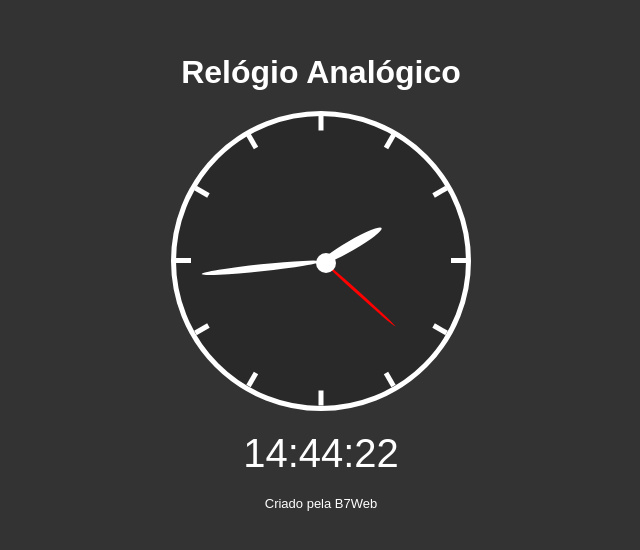
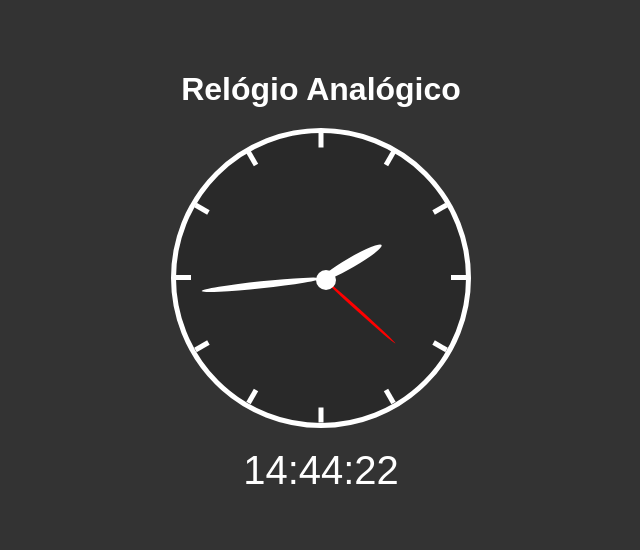
Before and after one commit to kaiopostal/Projeto_Relogio, a plain HTML site: page index.html in a window 1280 px wide. Shown: the part 118-668 px from the top of the page, without its empty margins (319-959 px from the left). Drawn offline with Linux system fonts and the light colour scheme.

Commit message:
Update index.html

```diff
--- a/index.html
+++ b/index.html
@@ -34,7 +34,7 @@
     </div>
     <div class="digital">--:--:--</div>
 
-    <footer>Criado pela B7Web</footer>
+
 
     <script src="script.js"></script>
 </body>
```
